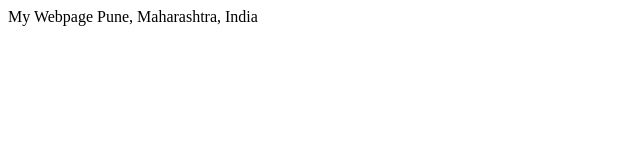
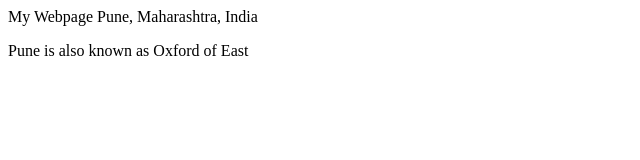
Before and after one commit to jayypardeshi/demo, a plain HTML site: page index.html in a window 1280 px wide. Shown: the whole page, without its empty margins (0-640 px from the left). Drawn offline with Linux system fonts and the light colour scheme.

Commit message:
Added <p> to index.html

```diff
--- a/index.html
+++ b/index.html
@@ -1,4 +1,5 @@
 <html>
 <head> My Webpage <head>
 <body> Pune, Maharashtra, India</body>
+<p> Pune is also known as Oxford of East</p>
 </html>
```
